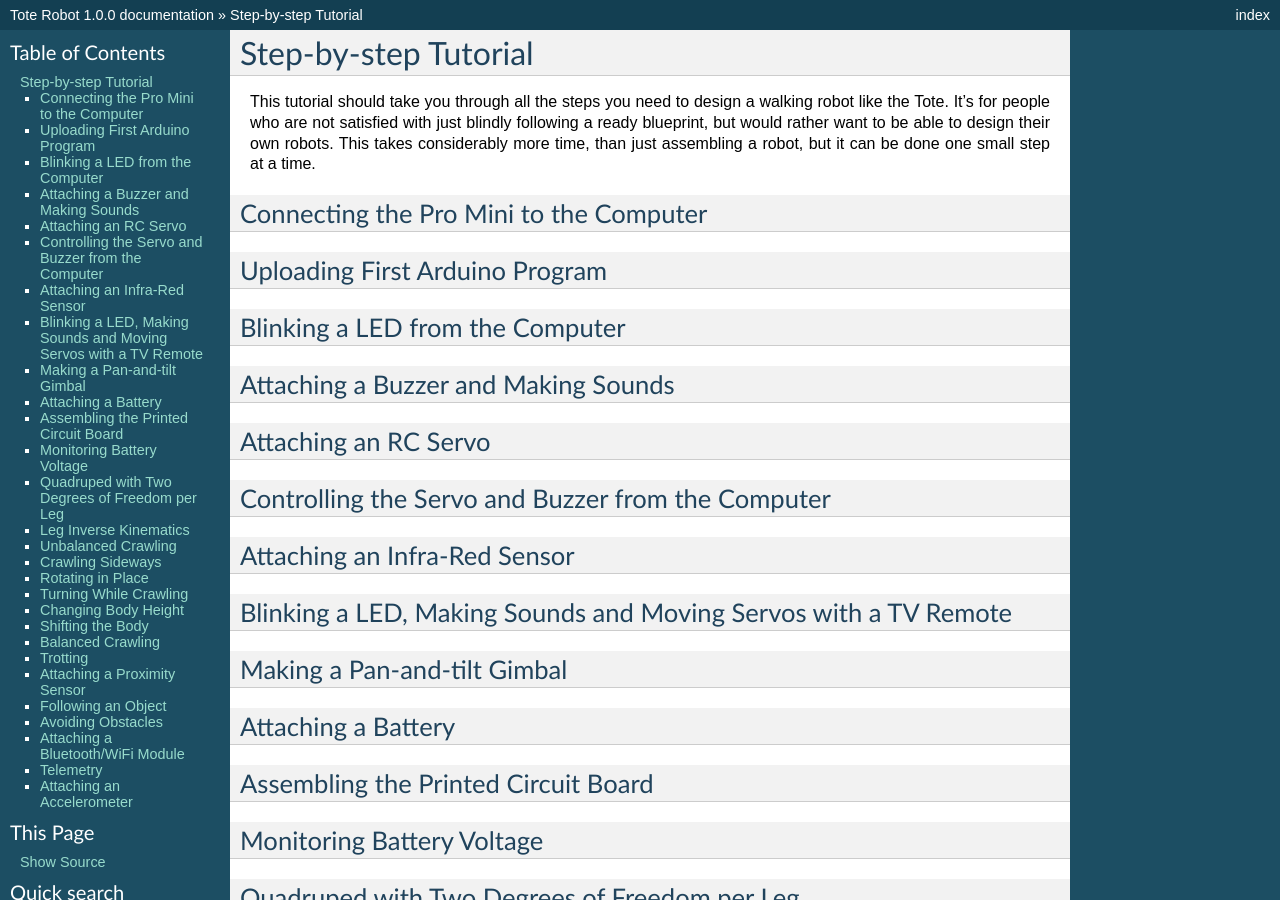
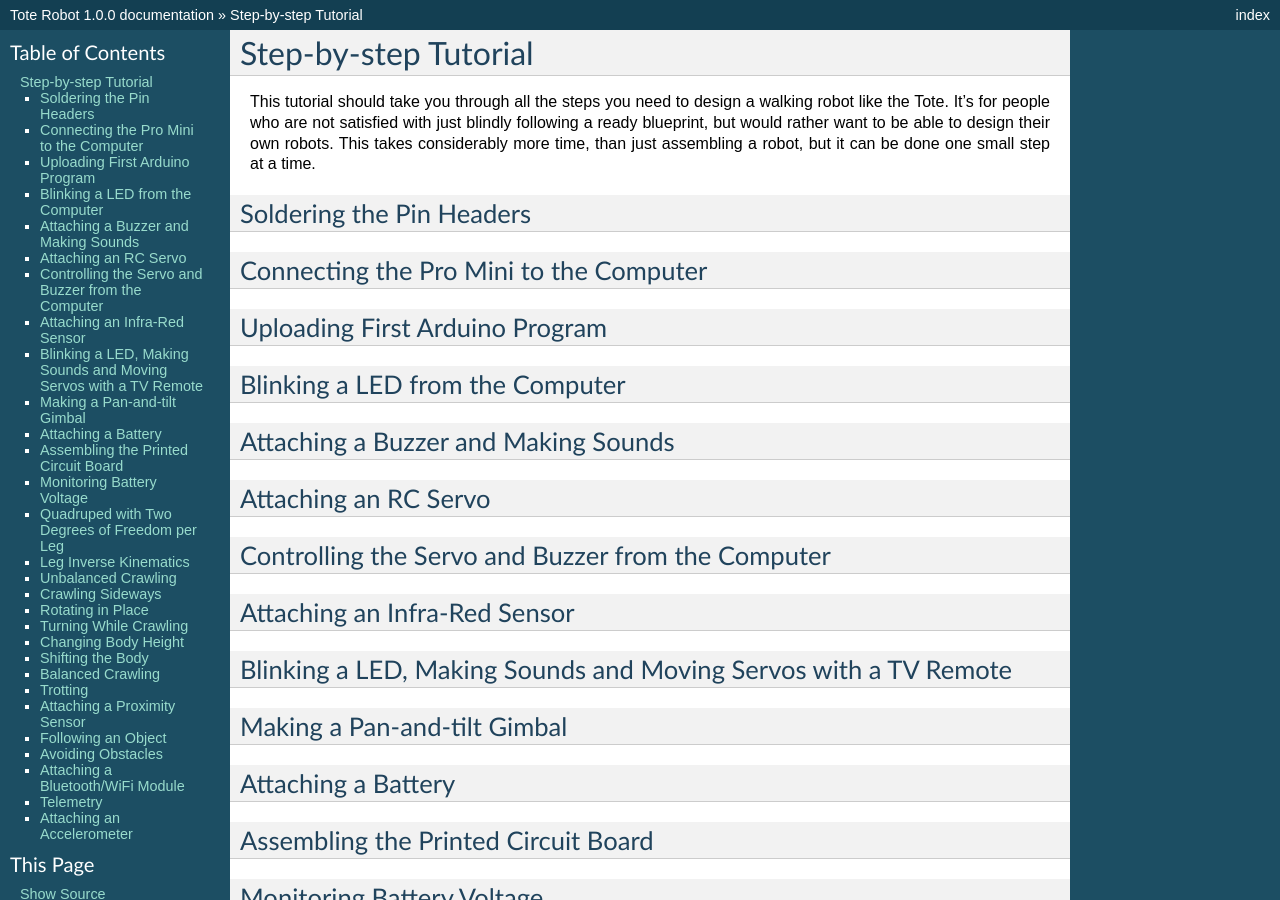
Before and after one commit to andrewsagio/tote, a Sphinx documentation site: the page built from doc/tutorial.rst, in a window 1280 px wide and 900 px high. Built offline with Sphinx 7.4.7, drawn with Linux system fonts in a browser that asks for light colours; formulas are drawn with MathJax 3.

Commit message:
Add legs to the switch

```diff
--- a/doc/tutorial.rst
+++ b/doc/tutorial.rst
@@ -6,6 +6,10 @@ walking robot like the Tote. It's for people who are not satisfied with just
 blindly following a ready blueprint, but would rather want to be able to design
 their own robots. This takes considerably more time, than just assembling a
 robot, but it can be done one small step at a time.
+
+
+Soldering the Pin Headers
+=========================
 
 
 Connecting the Pro Mini to the Computer
```
Also changed, not shown: 1 other file.
